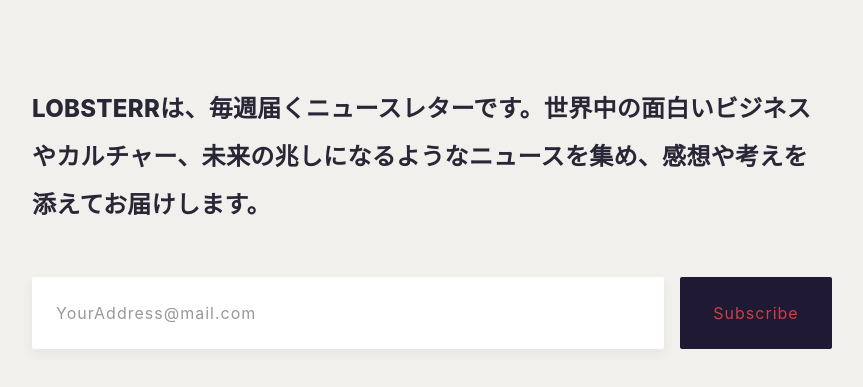
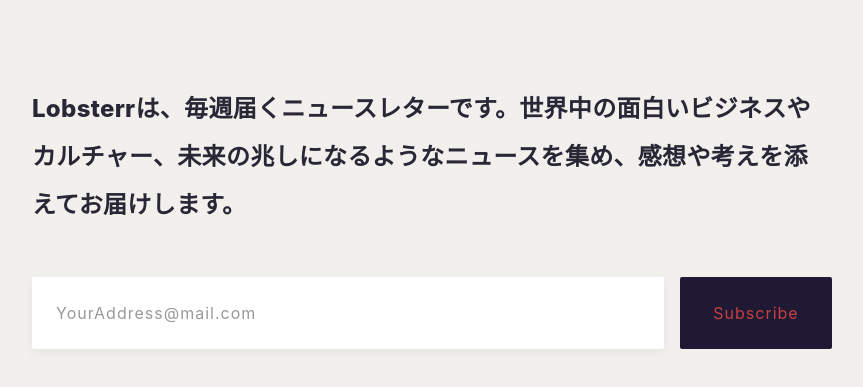
Before and after one commit to lobsterr-magazine/lobsterr, a plain HTML site: page index.html in a window 1280 px wide. Shown: the part 165-552 px from the top of the page, without its empty margins (208-1071 px from the left). Drawn offline with Linux system fonts and the light colour scheme.

Commit message:
Update index.html

```diff
--- a/index.html
+++ b/index.html
@@ -30,7 +30,7 @@
     </header>
     <main>
       <div class="copyText">
-        LOBSTERRは、毎週届くニュースレターです。世界中の面白いビジネスやカルチャー、未来の兆しになるようなニュースを集め、感想や考えを添えてお届けします。
+        Lobsterrは、毎週届くニュースレターです。世界中の面白いビジネスやカルチャー、未来の兆しになるようなニュースを集め、感想や考えを添えてお届けします。
         <!-- LOBSTERRは、毎週、カルチャー×ビジネスの重要なストーリー、大きなトレンド、未来の兆しの小さな物語についてお届けします。 -->
       </div>
       <div id="mc_embed_signup" class="registrationForm">
```
